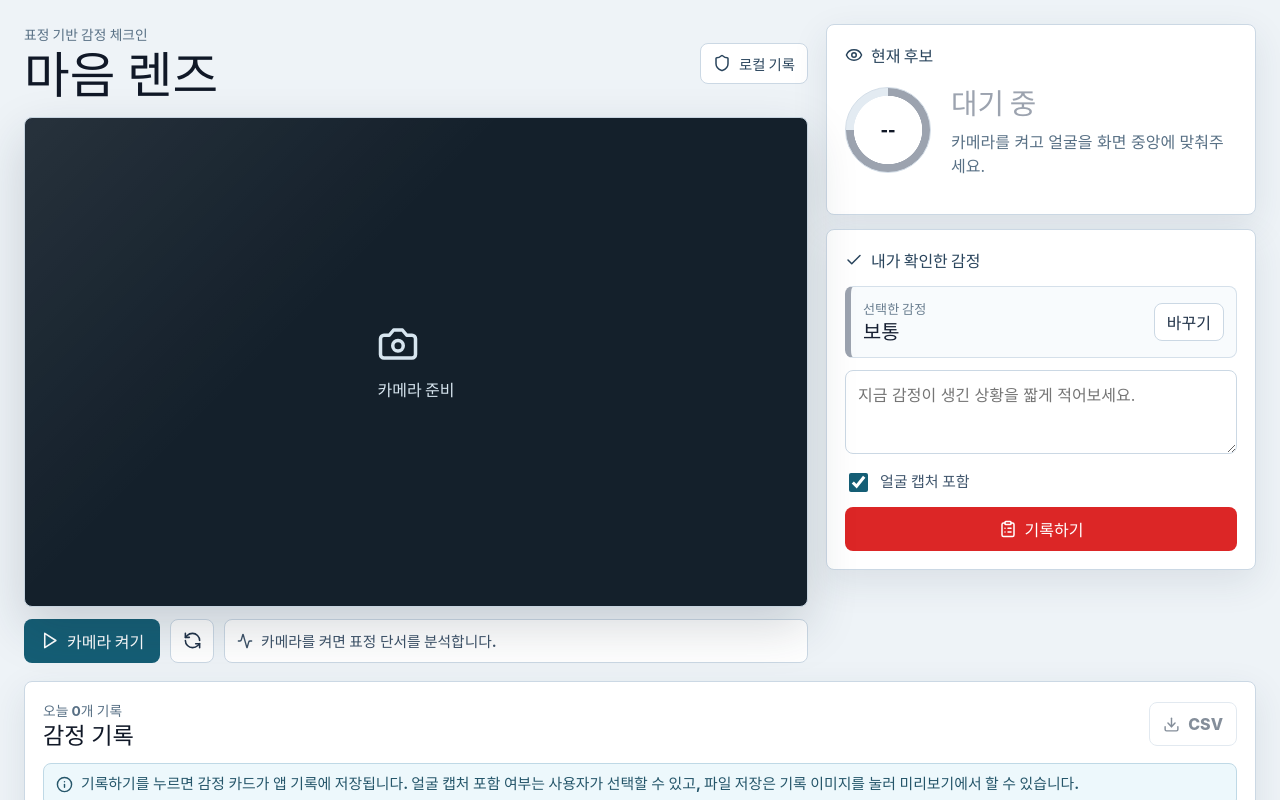
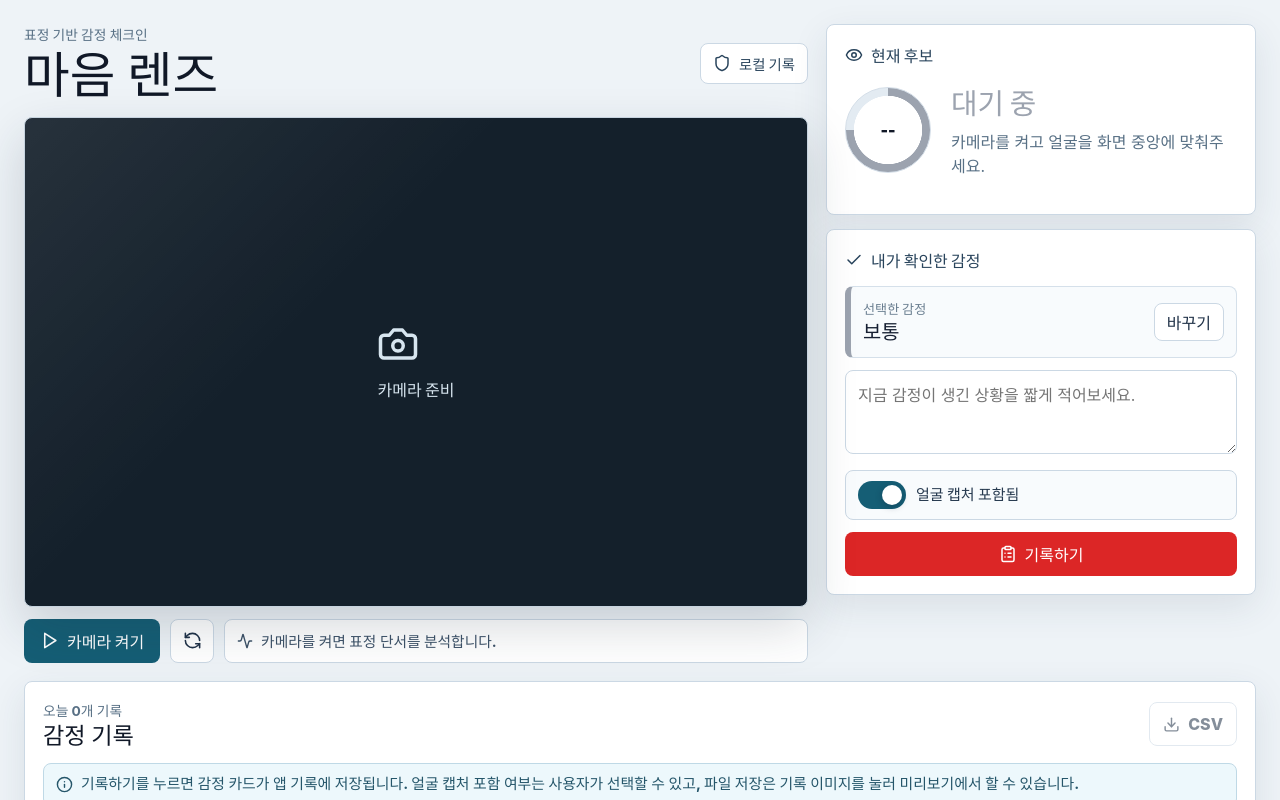
Before and after one commit to cleveranawim-source/emotion_lens, a React (Vite) app: page / in a window 1280 px wide. Shown: the top 800 px of the page. Built offline with nearby package versions, Linux system fonts and the light colour scheme.

Commit message:
Make face capture toggle visible

```diff
--- a/src/main.jsx
+++ b/src/main.jsx
@@ -1002,7 +1002,12 @@ function App() {
                 checked={includeFaceCapture}
                 onChange={(event) => setIncludeFaceCapture(event.target.checked)}
               />
-              <span>얼굴 캡처 포함</span>
+              <span className="toggle-switch" aria-hidden="true">
+                <span />
+              </span>
+              <span className="toggle-copy">
+                얼굴 캡처 {includeFaceCapture ? '포함됨' : '제외됨'}
+              </span>
             </label>
             <button className="save-button" onClick={addRecord}>
               <ClipboardList size={18} />
--- a/src/styles.css
+++ b/src/styles.css
@@ -454,19 +454,62 @@ textarea:focus {
 .capture-toggle {
   display: flex;
   align-items: center;
-  gap: 9px;
+  gap: 10px;
   margin: 0 0 12px;
-  color: #40566d;
+  border: 1px solid #cbd8e4;
+  border-radius: 8px;
+  background: #f8fbfd;
+  color: #26394f;
+  padding: 10px 12px;
   font-size: 0.94rem;
   font-weight: 850;
   line-height: 1.35;
+  cursor: pointer;
 }
 
 .capture-toggle input {
-  width: 19px;
-  height: 19px;
-  accent-color: #155e75;
+  position: absolute;
+  opacity: 0;
+  pointer-events: none;
+}
+
+.toggle-switch {
+  position: relative;
   flex: 0 0 auto;
+  width: 48px;
+  height: 28px;
+  border-radius: 999px;
+  background: #94a3b8;
+  transition: background 160ms ease;
+}
+
+.toggle-switch span {
+  position: absolute;
+  top: 4px;
+  left: 4px;
+  width: 20px;
+  height: 20px;
+  border-radius: 50%;
+  background: #ffffff;
+  box-shadow: 0 2px 7px rgba(15, 23, 42, 0.28);
+  transition: transform 160ms ease;
+}
+
+.capture-toggle input:checked + .toggle-switch {
+  background: #155e75;
+}
+
+.capture-toggle input:checked + .toggle-switch span {
+  transform: translateX(20px);
+}
+
+.capture-toggle input:focus-visible + .toggle-switch {
+  outline: 3px solid rgba(21, 94, 117, 0.28);
+  outline-offset: 2px;
+}
+
+.toggle-copy {
+  color: #26394f;
 }
 
 .save-button {
```
